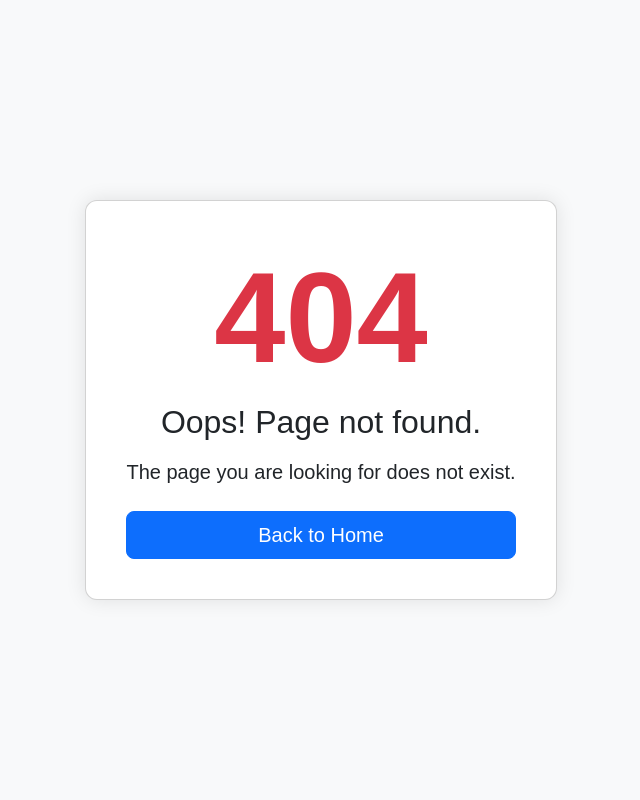
After one commit to Harlyov/Django, a Django app: template templates/common/404.html in a window 1280 px wide. The commit adds this page. Shown: the whole page, without its empty margins (319-959 px from the left). Run offline with Django 5.2, Linux system fonts and the light colour scheme; the template is opened without the code that fills it, so the values that code supplies are empty.

Commit message:
updated views,urls,models,templates

```diff
--- a/comments/urls.py
+++ b/comments/urls.py
@@ -4,5 +4,5 @@ from .views import CommentCreateView
 app_name = 'comments'
 
 urlpatterns = [
-    path('add/<int:pk>/', CommentCreateView.as_view(), name='add'),
+    path('add/', CommentCreateView.as_view(), name='add'),
 ]
--- a/common/urls.py
+++ b/common/urls.py
@@ -1,10 +1,9 @@
-from os import name
-
 from django.urls import path
 
 from common.views import HomeView
 
 app_name = 'common'
 urlpatterns = [
-    path('',HomeView.as_view(),name='home')
+    path('', HomeView.as_view(), name='home')
+
 ]
--- a/players/forms.py
+++ b/players/forms.py
@@ -7,7 +7,7 @@ from .models import Player
 class PlayerForm(forms.ModelForm):
     class Meta:
         model = Player
-        fields = ['name', 'position', 'shirt_number', 'age', ]
+        fields = ['name', 'position', 'shirt_number', 'age','photo_url']
         widgets = {
             'name': forms.TextInput(attrs={'placeholder': 'Enter player name'}),
 
--- a/players/urls.py
+++ b/players/urls.py
@@ -8,7 +8,7 @@ app_name = 'players'
 urlpatterns = [
     path('', PlayerListView.as_view(), name='list'),
     path('create/',PlayerCreateView.as_view(),name='create'),
-    path('edit/<int:pk>/',PlayerUpdateView.as_view(),name='еdit'),
+    path('edit/<int:pk>/', PlayerUpdateView.as_view(), name='edit'),
     path('delete/<int:pk>/',PlayerDeleteView.as_view(),name='delete'),
 
 ]
--- a/real_madrid_project/urls.py
+++ b/real_madrid_project/urls.py
@@ -27,3 +27,5 @@ urlpatterns = [
 
 
 ]
+
+handler404 = 'common.views.custom_404_view'
--- /dev/null
+++ b/templates/common/404.html
@@ -0,0 +1,40 @@
+<!DOCTYPE html>
+<html lang="en">
+<head>
+    <meta charset="UTF-8">
+    <title>Page Not Found - 404</title>
+    <meta name="viewport" content="width=device-width, initial-scale=1">
+    <!-- Bootstrap CSS -->
+    <link href="https://cdn.jsdelivr.net/npm/bootstrap@5.3.2/dist/css/bootstrap.min.css" rel="stylesheet">
+    <style>
+        body {
+            background-color: #f8f9fa;
+            display: flex;
+            justify-content: center;
+            align-items: center;
+            height: 100vh;
+            font-family: Arial, sans-serif;
+        }
+        .card {
+            padding: 40px;
+            border-radius: 12px;
+            text-align: center;
+            box-shadow: 0 0 20px rgba(0,0,0,0.1);
+        }
+        .display-1 {
+            font-size: 8rem;
+            font-weight: bold;
+        }
+    </style>
+</head>
+<body>
+    <div class="card">
+        <h1 class="display-1 text-danger">404</h1>
+        <h2 class="mb-3">Oops! Page not found.</h2>
+        <p class="lead mb-4">The page you are looking for does not exist.</p>
+        <a href="/" class="btn btn-primary btn-lg">Back to Home</a>
+    </div>
+
+    <script src="https://cdn.jsdelivr.net/npm/bootstrap@5.3.2/dist/js/bootstrap.bundle.min.js"></script>
+</body>
+</html>
--- a/templates/fans/fan_confirm_delete.html
+++ b/templates/fans/fan_confirm_delete.html
@@ -5,7 +5,7 @@
 {% endblock %}
 
 {% block content %}
-<h1>Are you sure you want to delete this match?</h1>
+<h1>Are you sure you want to delete this fan?</h1>
 
 <ul class="list-group mb-3">
     {% for label, value in readonly_data.items %}
--- a/templates/matches/match_confirm_delete.html
+++ b/templates/matches/match_confirm_delete.html
@@ -5,7 +5,7 @@
 {% endblock %}
 
 {% block content %}
-    <h1>Are you sure you want to delete "{{ object.opponent_team }}" match?</h1>
+    <h1>Are you sure you want to delete this match?</h1>
 
     <form method="post">
         {% csrf_token %}
--- a/templates/players/players_list.html
+++ b/templates/players/players_list.html
@@ -6,6 +6,7 @@
 <div class="container my-4">
     <div class="d-flex justify-content-between align-items-center mb-3">
         <h1>Players</h1>
+        <a href="{% url 'players:create' %}" class="btn btn-success">Add New Player</a>
         <a href="{% url 'common:home' %}" class="btn btn-primary">Back to Home</a>
     </div>
 
@@ -19,6 +20,7 @@
                     <th scope="col">Position</th>
                     <th scope="col">Shirt Number</th>
                     <th scope="col">Age</th>
+                    <th scope="col">Actions</th>
                 </tr>
             </thead>
             <tbody>
@@ -35,6 +37,10 @@
                     <td>{{ player.position }}</td>
                     <td>{{ player.shirt_number }}</td>
                     <td>{{ player.age }}</td>
+                    <td>
+                        <a href="{% url 'players:edit' player.pk %}" class="btn btn-sm btn-warning">Edit</a>
+                        <a href="{% url 'players:delete' player.pk %}" class="btn btn-sm btn-danger">Delete</a>
+                    </td>
                 </tr>
                 {% endfor %}
             </tbody>
```
Also changed, not shown: comments/views.py (+4 -6 lines), common/views.py (+7 -0 lines), templates/matches/match_list.html (+9 -6 lines), templates/players/player_confirm_delete.html (+16 -22 lines), templates/players/player_form.html (+14 -15 lines), templates/players/player_update.html (+11 -22 lines).
